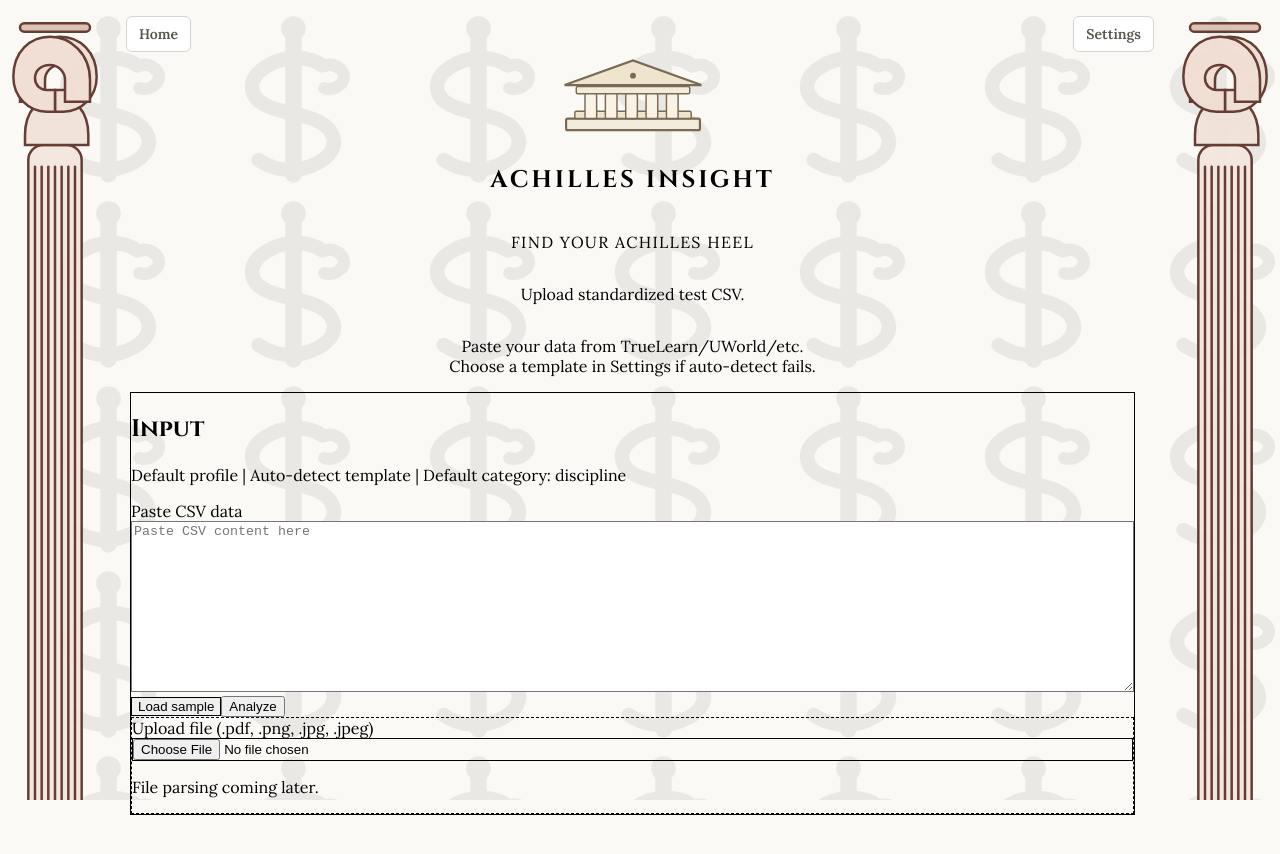
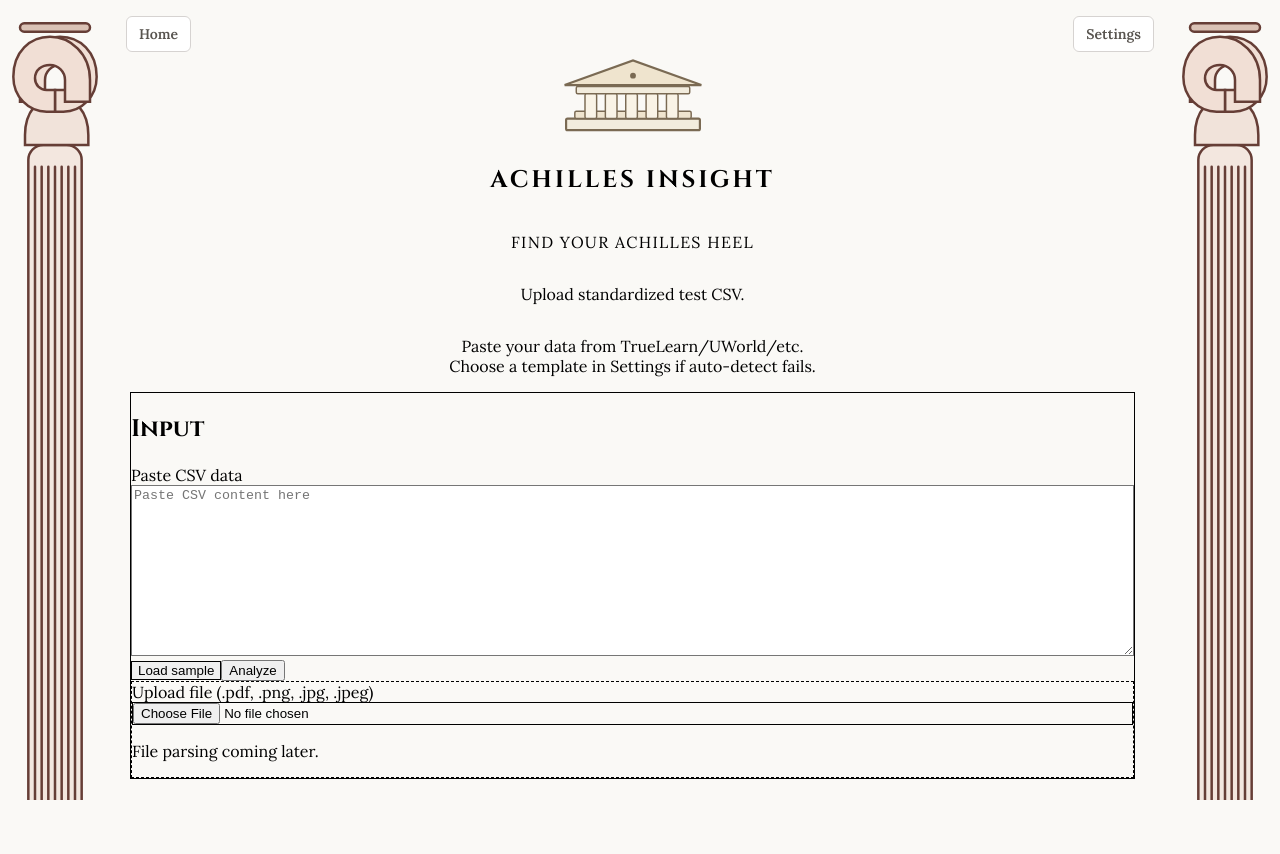
Before and after one commit to emi305/Achilles, a Next.js app: page /upload in a window 1280 px wide. Shown: the top 854 px of the page. After the commit the page ends 827 px from the top, so only its background shows below. Built offline with nearby package versions, Linux system fonts and the light colour scheme.

Commit message:
removing asclepius

```diff
--- a/app/globals.css
+++ b/app/globals.css
@@ -32,19 +32,6 @@ body {
   --column-width: 110px;
   --column-gap: 20px;
   --frame-side-space: calc(var(--column-width) + var(--column-gap));
-}
-
-.greek-theme::before {
-  content: "";
-  position: fixed;
-  inset: 0;
-  z-index: -20;
-  pointer-events: none;
-  opacity: 0.07;
-  background-image: url("/asclepius.svg");
-  background-repeat: repeat;
-  background-size: 185px;
-  background-position: 16px 10px;
 }
 
 .greek-main {
--- a/app/upload/page.tsx
+++ b/app/upload/page.tsx
@@ -1,6 +1,6 @@
 "use client";
 
-import { useEffect, useMemo, useState } from "react";
+import { useEffect, useState } from "react";
 import { useRouter } from "next/navigation";
 import { Alert } from "../components/Alert";
 import { BrandHeader } from "../components/BrandHeader";
@@ -52,11 +52,6 @@ export default function UploadPage() {
     }));
   };
 
-  const helperDescription = useMemo(() => {
-    const templateLabel = templateChoice === "auto" ? "Auto-detect template" : `Template: ${templateChoice}`;
-    return `${activeProfile} profile | ${templateLabel} | Default category: ${defaultCategoryType}`;
-  }, [activeProfile, defaultCategoryType, templateChoice]);
-
   const onAnalyze = () => {
     const trimmedCsv = pastedCsv.trim();
 
@@ -103,7 +98,7 @@ export default function UploadPage() {
         Choose a template in Settings if auto-detect fails.
       </p>
 
-      <Card title="Input" description={helperDescription}>
+      <Card title="Input">
         <div className="space-y-2">
           <label className="block text-sm font-medium text-stone-900" htmlFor="stats-csv-input">
             Paste CSV data
```
Also changed, not shown: public/asclepius.svg (deleted), public/greek/asclepius.svg (deleted).
